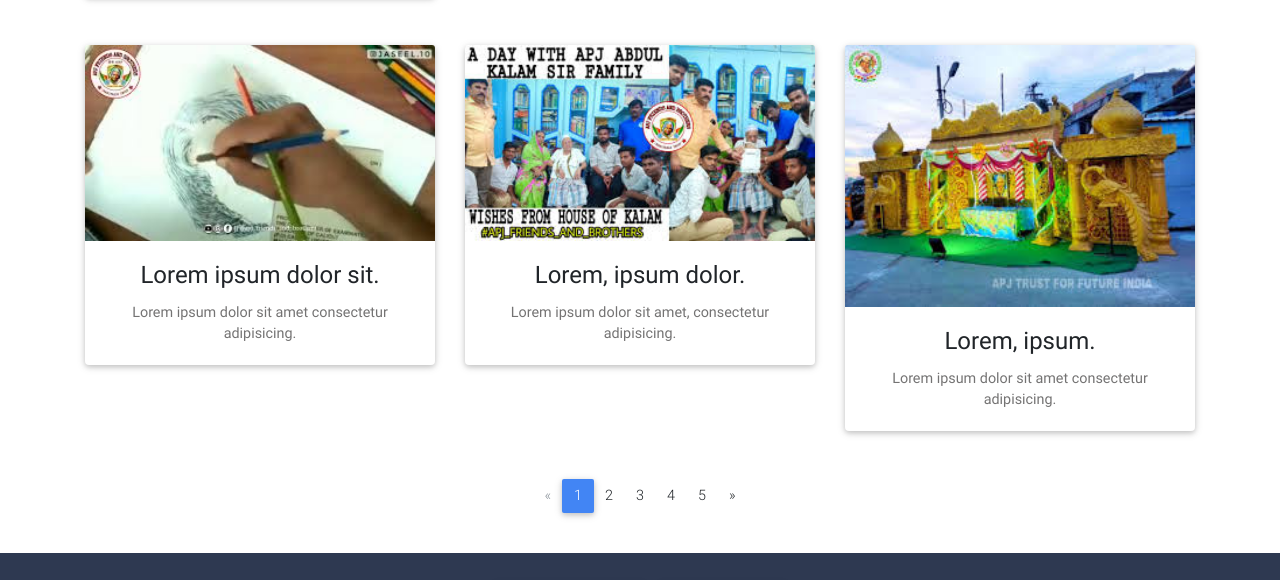
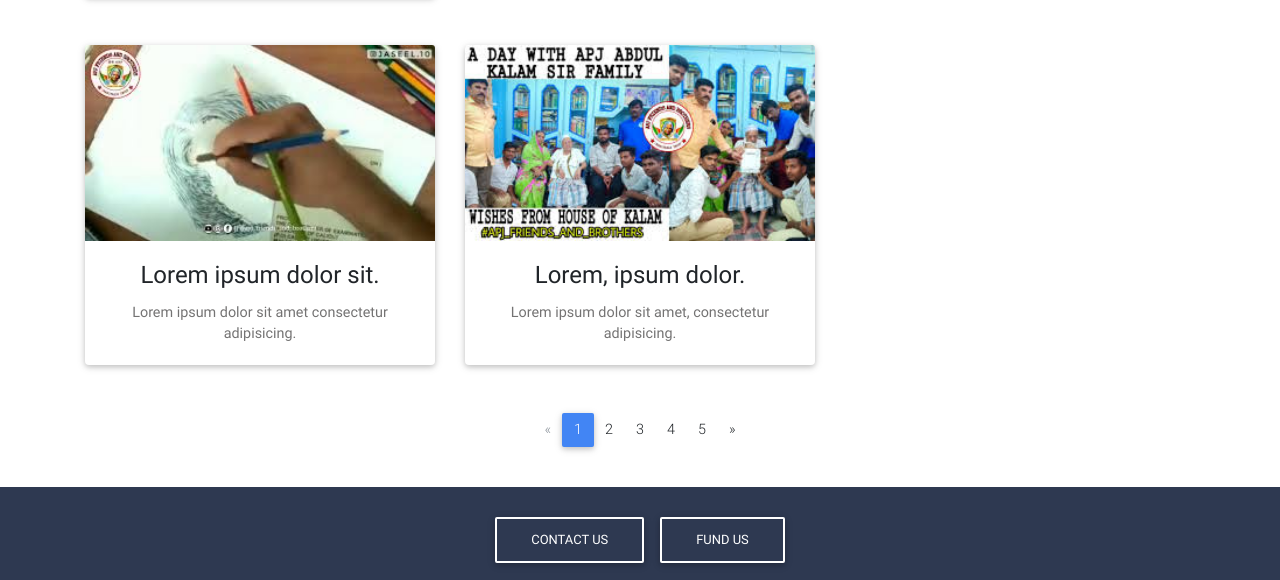
Before and after one commit to sathishkumarvit/apjfriends.group, a plain HTML site: page index.html in a window 1280 px wide. Shown: the part 1015-1595 px from the top of the page. Drawn offline with nearby package versions, Linux system fonts and the light colour scheme; files that its build step writes are made by us from their sources; a script that the page names is missing; a web font is replaced by a local one.

Commit message:
Update index.html

```diff
--- a/index.html
+++ b/index.html
@@ -287,36 +287,6 @@
 
                     </div>
                     <!--Grid column-->
-
-                    <!--Grid column-->
-                    <div class="col-lg-4 col-md-6 mb-4">
-
-                        <!--Card-->
-                        <div class="card">
-
-                            <!--Card image-->
-                            <div class="view overlay">
-                                <img src="images/c5.jpg" class="card-img-top" alt="">
-                                <a href="#">
-                                    <div class="mask rgba-white-slight"></div>
-                                </a>
-                            </div>
-
-                            <!--Card content-->
-                            <div class="card-body">
-                                <!--Title-->
-                                <h4 class="card-title">Lorem, ipsum.</h4>
-                                <!--Text-->
-                                <p class="card-text">Lorem ipsum dolor sit amet consectetur adipisicing. </p>
-
-                            </div>
-
-                        </div>
-                        <!--/.Card-->
-
-                    </div>
-                    <!--Grid column-->
-
                 </div>
                 <!--Grid row-->
 
```
